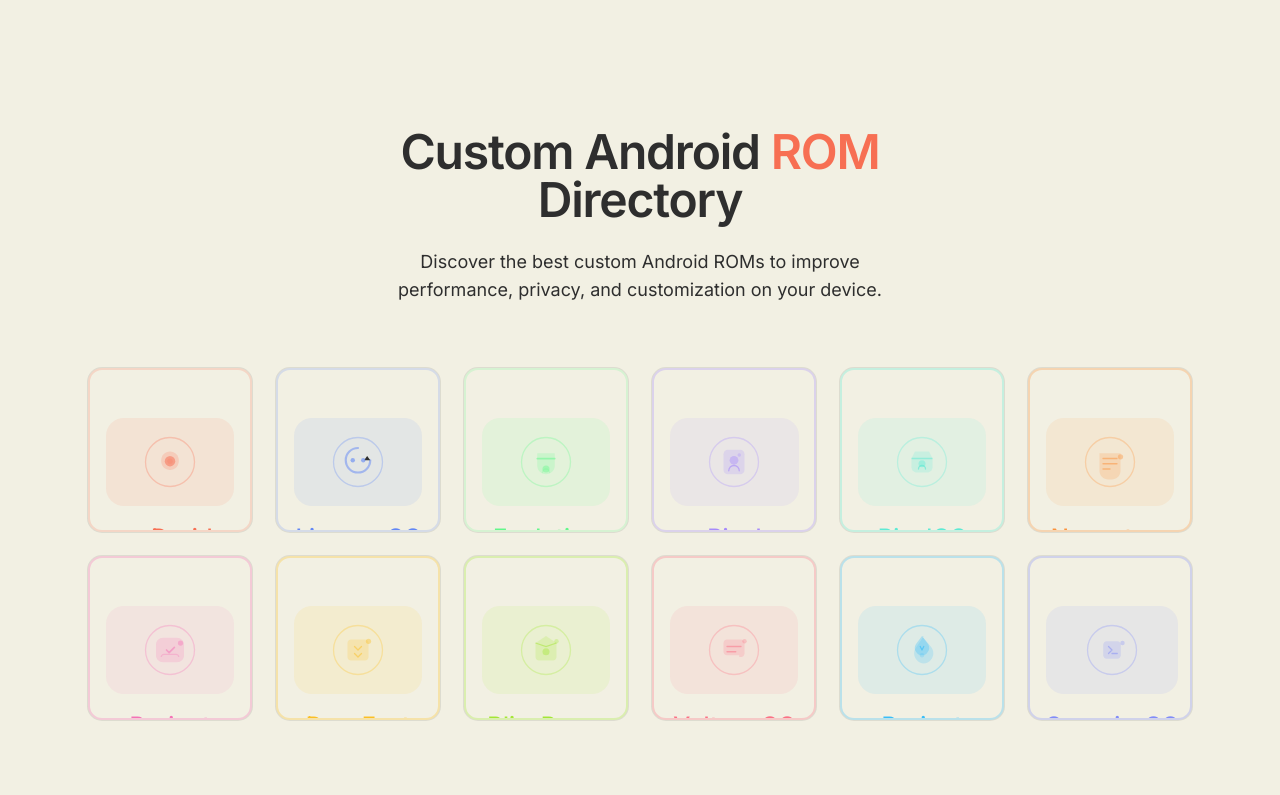
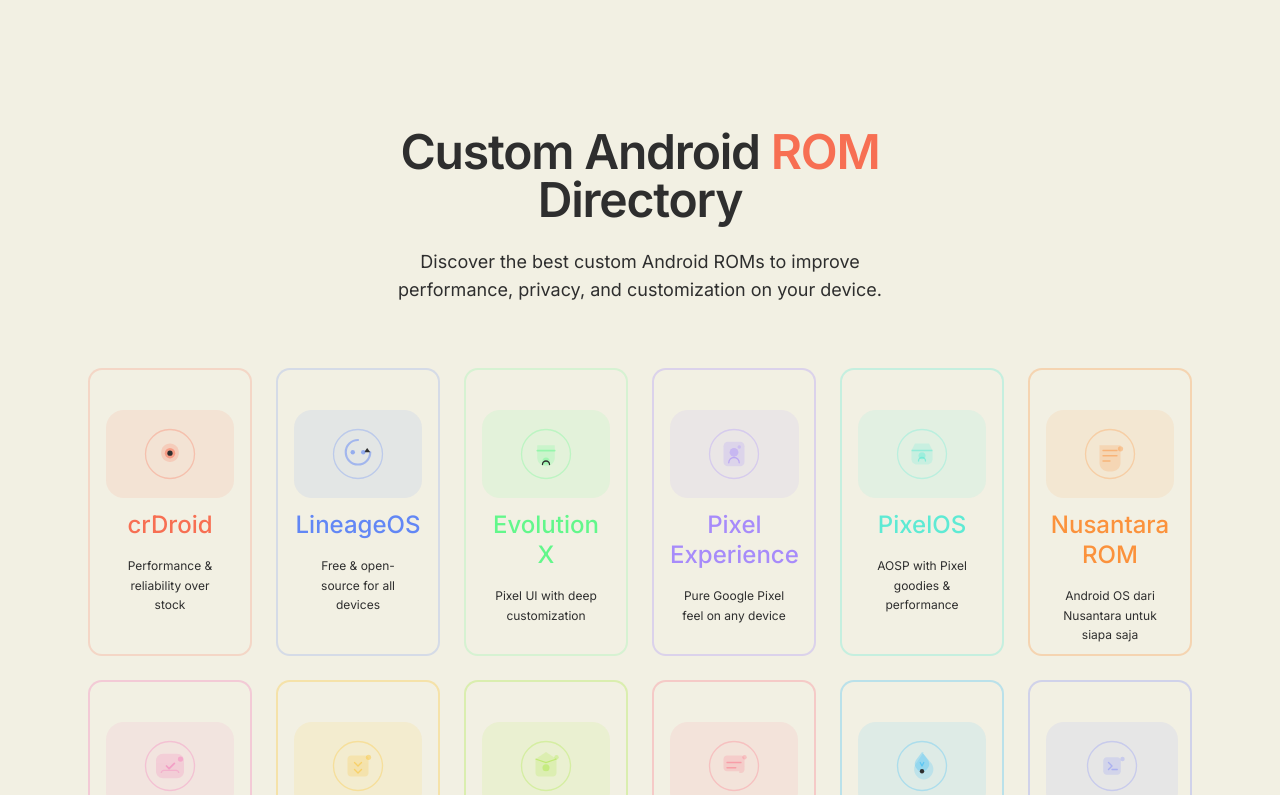
Before and after one commit to fiqriPram/crom, a Next.js app: page / in a window 1280 px wide. Shown: the top 795 px of the page. Built offline with nearby package versions, Linux system fonts and the light colour scheme.

Commit message:
fix card layout: uniform height, clean border, prevent text overflow

```diff
--- a/app/page.tsx
+++ b/app/page.tsx
@@ -26,13 +26,13 @@ export default function Home() {
         {roms.map((rom) => (
           <Link key={rom.slug} href={`/roms/${rom.slug}`}>
             <Card
-              className={`flex aspect-square cursor-pointer flex-col border-2 transition-all hover:ring-2 ${rom.borderColor} ${rom.color}/20`}
+              className={`group flex cursor-pointer flex-col border-2 ring-0 transition-all duration-300 hover:-translate-y-1 hover:shadow-lg h-72 ${rom.borderColor}`}
             >
-              <CardHeader className="items-center gap-4 pt-8 text-center">
-                <div className={`flex items-center justify-center rounded-2xl ${rom.bgColor} p-4`}>
+              <CardHeader className="items-center gap-3 pt-6 text-center">
+                <div className={`flex items-center justify-center rounded-2xl ${rom.bgColor} p-4 transition-transform duration-300 group-hover:scale-110`}>
                   {rom.thumbnail}
                 </div>
-                <CardTitle className={`text-2xl ${rom.color}`}>
+                <CardTitle className={`text-2xl leading-tight ${rom.color}`}>
                   {rom.name}
                 </CardTitle>
               </CardHeader>
```
